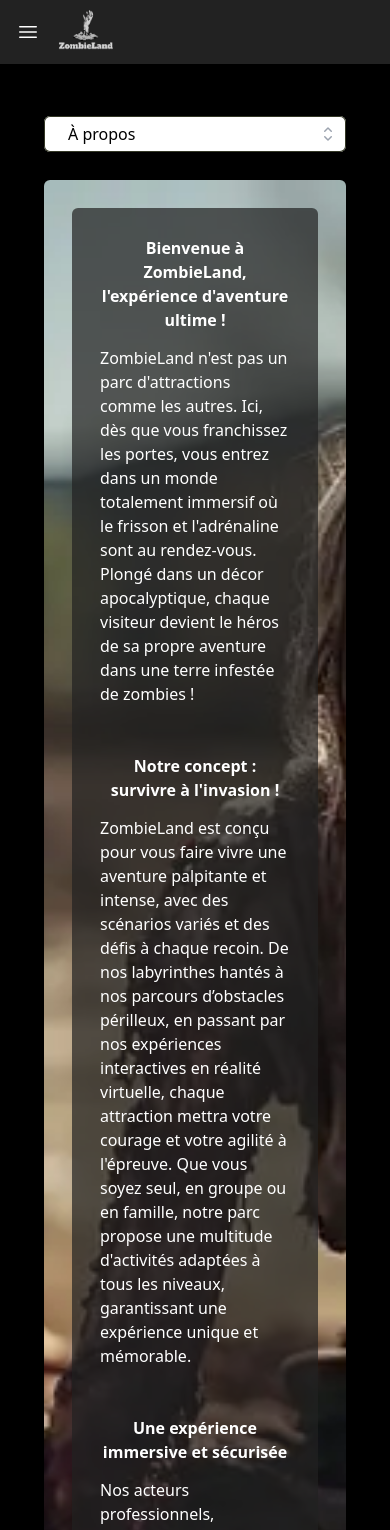
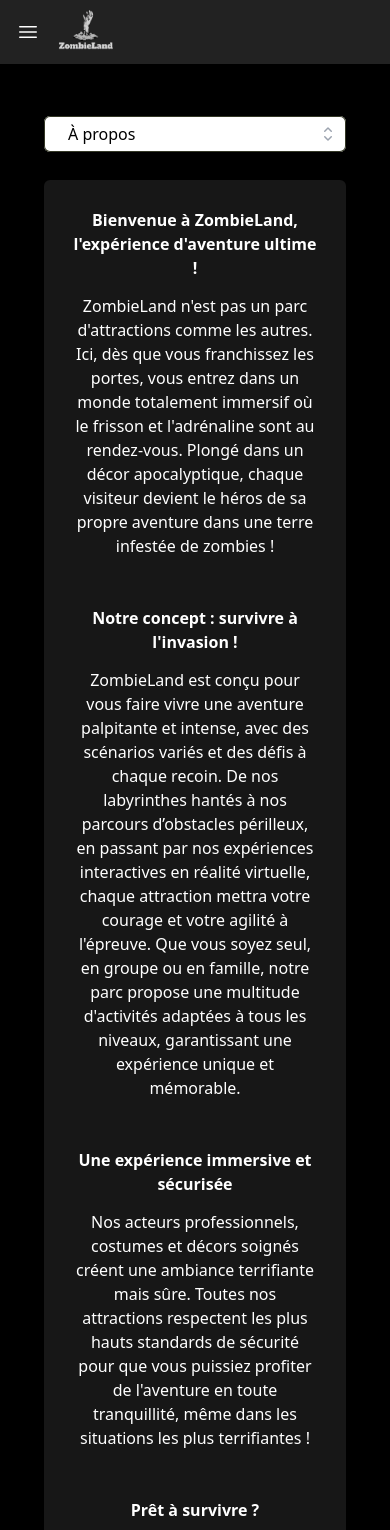
Before and after one commit to Camille-ldt/ZombieLand-front, a React (Vite) app: page /informations-utiles in a window 390 px wide. Shown: the top 1530 px of the page. Built offline with nearby package versions, Linux system fonts and the light colour scheme.

Commit message:
Update SEO

```diff
--- a/src/Pages/AboutUs.tsx
+++ b/src/Pages/AboutUs.tsx
@@ -1,23 +1,27 @@
 const AboutUs = () => {
 	return (
-		<div className="relative text-left rounded-md lg:mx-52 p-7 mt-7 ">
-			<div className="absolute inset-0 bg-[url('./assets/img/zombie-girl.webp')] bg-cover bg-center rounded-md" />
+	  <div className="relative text-left rounded-md lg:mx-52 lg:p-7 mt-7">
 
-			<div className="relative p-7 rounded-md bg-grey/70">
-				<p className="text-white pb-3.5 sm:text-lg md:text-xl lg:text-3xl font-semibold text-center">
+		<div className="absolute inset-0 bg-[url('./assets/img/zombie-girl.webp')] bg-cover bg-center rounded-md lg:block hidden"
+			 role="img"
+			 aria-label="Image d'une fille zombie représentant l'univers immersif de Zombieland"
+		/>
+
+		<div className="relative rounded-md bg-grey/70 p-7">
+		  <h2 className="text-white pb-3.5 sm:text-lg md:text-xl lg:text-3xl font-semibold text-center">
 			Bienvenue à ZombieLand, l'expérience d'aventure ultime !
-				</p>
-				<p className="text-white pb-12 sm:text-base md:text-lg lg:text-xl">
+		  </h2>
+		  <p className="text-white pb-12 sm:text-base md:text-lg lg:text-xl text-center lg:text-start">
 			ZombieLand n'est pas un parc d'attractions comme les autres. Ici, dès
 			que vous franchissez les portes, vous entrez dans un monde totalement
 			immersif où le frisson et l'adrénaline sont au rendez-vous. Plongé
 			dans un décor apocalyptique, chaque visiteur devient le héros de sa
 			propre aventure dans une terre infestée de zombies !
 		  </p>
-				<p className="text-white pb-3.5 sm:text-lg md:text-xl lg:text-3xl font-semibold text-center">
+		  <h2 className="text-white pb-3.5 sm:text-lg md:text-xl lg:text-3xl font-semibold text-center">
 			Notre concept : survivre à l'invasion !
-				</p>
-				<p className="text-white pb-12 sm:text-base md:text-lg lg:text-xl">
+		  </h2>
+		  <p className="text-white pb-12 sm:text-base md:text-lg lg:text-xl text-center lg:text-start">
 			ZombieLand est conçu pour vous faire vivre une aventure palpitante et
 			intense, avec des scénarios variés et des défis à chaque recoin. De
 			nos labyrinthes hantés à nos parcours d’obstacles périlleux, en
@@ -27,20 +31,20 @@ const AboutUs = () => {
 			d'activités adaptées à tous les niveaux, garantissant une expérience
 			unique et mémorable.
 		  </p>
-				<p className="text-white pb-3.5 sm:text-lg md:text-xl lg:text-3xl font-semibold text-center">
+		  <h2 className="text-white pb-3.5 sm:text-lg md:text-xl lg:text-3xl font-semibold text-center">
 			Une expérience immersive et sécurisée
-				</p>
-				<p className="text-white pb-12 sm:text-base md:text-lg lg:text-xl">
+		  </h2>
+		  <p className="text-white pb-12 sm:text-base md:text-lg lg:text-xl text-center lg:text-start">
 			Nos acteurs professionnels, costumes et décors soignés créent une
 			ambiance terrifiante mais sûre. Toutes nos attractions respectent les
 			plus hauts standards de sécurité pour que vous puissiez profiter de
 			l'aventure en toute tranquillité, même dans les situations les plus
 			terrifiantes !
 		  </p>
-				<p className="text-white pb-3.5 sm:text-lg md:text-xl lg:text-3xl font-semibold text-center">
+		  <h2 className="text-white pb-3.5 sm:text-lg md:text-xl lg:text-3xl font-semibold text-center">
 			Prêt à survivre ?
-				</p>
-				<p className="text-white sm:text-base md:text-lg lg:text-xl">
+		  </h2>
+		  <p className="text-white sm:text-base md:text-lg lg:text-xl text-center lg:text-start">
 			Rejoignez-nous et découvrez si vous avez l'âme d'un survivant ! Que
 			vous veniez pour un anniversaire, un événement spécial ou simplement
 			pour repousser vos limites, ZombieLand vous promet des souvenirs
--- a/src/Pages/BackOfficeUser.tsx
+++ b/src/Pages/BackOfficeUser.tsx
@@ -2,7 +2,7 @@ import { useEffect, useState } from "react";
 import { getDatas, createData, updateData, deleteData } from "../services/api";
 import Aside from "../components/Aside";
 import UserModal from "../components/UserModal";
-import { toast } from 'react-toastify';
+import { toast } from "react-toastify";
 
 interface User {
 	id: number;
@@ -146,8 +146,9 @@ const BackOfficeUser: React.FC = () => {
 			toast.success("Utilisateur créé avec succès !");
 		} catch (error) {
 			console.error("Error while creating user:", error);
-			toast.error("Erreur lors de la création de l'utilisateur. Veuillez réessayer plus tard.");
-
+			toast.error(
+				"Erreur lors de la création de l'utilisateur. Veuillez réessayer plus tard.",
+			);
 		}
 	};
 
@@ -171,7 +172,10 @@ const BackOfficeUser: React.FC = () => {
 					updatedUser.id,
 					updatedUser,
 				);
-				console.log("Updated user received from the server:", updatedUserFromServer);
+				console.log(
+					"Updated user received from the server:",
+					updatedUserFromServer,
+				);
 
 				// Find the index of the user to update
 				const userIndex = users.findIndex(
@@ -196,7 +200,9 @@ const BackOfficeUser: React.FC = () => {
 			}
 		} catch (error) {
 			console.error("Error while updating user", error);
-			toast.error("Erreur lors de la modification de l'utilisateur. Veuillez réessayer plus tard.");
+			toast.error(
+				"Erreur lors de la modification de l'utilisateur. Veuillez réessayer plus tard.",
+			);
 		}
 	};
 
@@ -225,7 +231,9 @@ const BackOfficeUser: React.FC = () => {
 			setIsLoading(false);
 		} catch (error) {
 			console.error("Error while deleting users:", error);
-			toast.error("Erreur lors de la suppression de l'utilisateur. Veuillez réessayer plus tard.")
+			toast.error(
+				"Erreur lors de la suppression de l'utilisateur. Veuillez réessayer plus tard.",
+			);
 		}
 	};
 
@@ -233,7 +241,7 @@ const BackOfficeUser: React.FC = () => {
 	const SmallScreenMessage = () => (
 		<div className="flex items-center justify-center h-screen bg-gray-100 p-4">
 			<p className="text-center text-xl font-semibold">
-				This page is only available on larger screens. Please use a bigger display to access this content.
+			Cette page est uniquement disponible sur ordinateur. Veuillez utiliser un écran plus grand pour accéder au contenu.
 			</p>
 		</div>
 	);
@@ -250,7 +258,6 @@ const BackOfficeUser: React.FC = () => {
 				<Aside />
 				<div className="flex-1 overflow-auto">
 					<div className="flex h-screen bg-gray-100">
-
 						<div className="flex-1 overflow-auto">
 							<div className="container p-4 mx-auto">
 								<h1 className="mb-4 text-2xl font-bold">
@@ -339,7 +346,9 @@ const BackOfficeUser: React.FC = () => {
 											{usersToDisplay.map((user) => (
 												<tr key={user.id}>
 													{/* ID de l'utilisateur */}
-										<td className="px-6 py-4 whitespace-nowrap">{user.id}</td>
+													<td className="px-6 py-4 whitespace-nowrap">
+														{user.id}
+													</td>
 
 													{/* Nom de l'utilisateur */}
 													<td className="px-6 py-4 whitespace-nowrap">
@@ -354,7 +363,10 @@ const BackOfficeUser: React.FC = () => {
 
 													{/* Rôle de l'utilisateur */}
 													<td className="px-6 py-4 whitespace-nowrap ">
-											{roles.find((role) => role.id === user.role_id)?.name}
+														{
+															roles.find((role) => role.id === user.role_id)
+																?.name
+														}
 													</td>
 													<td className="px-6 py-4 whitespace-nowrap">
 														{/* Checkbox pour modifier ou supprimer un utilisateur */}
@@ -376,7 +388,6 @@ const BackOfficeUser: React.FC = () => {
 				</div>
 			</div>
 		</>
-
 	);
 };
 
--- a/src/Pages/Newsletter.tsx
+++ b/src/Pages/Newsletter.tsx
@@ -1,7 +1,7 @@
 const Newsletter = () => {
 	return (
-		<div className="relative text-white px-10 py-4 mt-11 text-center lg:mx-52">
-			<div className="absolute inset-0 bg-[url('./assets/img/mains-zombie.webp')] bg-cover bg-bottom rounded-md" />
+		<div className="relative text-white lg:px-10 py-4 mt-11 text-center lg:mx-52">
+			<div className="absolute inset-0 bg-[url('./assets/img/mains-zombie.webp')] bg-cover bg-bottom rounded-md lg:block hidden" />
 			<div className="relative p-7 rounded-md bg-grey/70">
 				<div className="pb-6 text-left">
 					<h2 className="text-2xl font-bold text-center pb-6">
--- a/src/components/GreenLink.tsx
+++ b/src/components/GreenLink.tsx
@@ -1,7 +1,38 @@
+// import React from 'react';
+
+// interface LinkProps {
+// 	textSize?: 'text-sm' | 'text-base' | 'text-lg';
+//   	position?: 'relative' | 'absolute' | 'fixed';
+// 	children: React.ReactNode;
+// 	className?: string;
+// 	onClick: () => void;
+// }
+
+// export const GreenLink = ({
+// 	onClick,
+// 	position,
+// 	textSize,
+// 	children,
+// 	className,
+// }: LinkProps) => {
+// 	return (
+// 		<button
+//   onClick={onClick}
+//   className={`transform transition-transform duration-400 hover:scale-110 ${position} inline-flex items-center rounded-md bg-green-low px-3 py-2 ${textSize} font-semibold text-white shadow-sm hover:bg-red-primary focus-visible:outline focus-visible:outline-2 focus-visible:outline-offset-2 focus-visible:outline-red-primary mx-3 active:bg-red-primary focus:bg-red-primary`}
+// >
+//   {children}
+// </button>
+
+// 	);
+// };
+
+import React from 'react';
+
 interface LinkProps {
-	textSize: string;
-	position: string;
-	children: string;
+  textSize?: 'text-sm' | 'text-base' | 'text-lg';
+  position?: 'relative' | 'absolute' | 'fixed';
+  children: React.ReactNode;
+  className?: string;
   onClick: () => void;
 }
 
@@ -10,13 +41,14 @@ export const GreenLink = ({
   position,
   textSize,
   children,
+  className,
 }: LinkProps) => {
   return (
-		<div
+    <button
       onClick={onClick}
-			className={`transform transition-transform duration-400 hover:scale-110 ${position} inline-flex items-center rounded-md bg-green-low px-3 py-2 ${textSize} font-semibold text-white shadow-sm hover:bg-red-primary focus-visible:outline focus-visible:outline-2 focus-visible:outline-offset-2 focus-visible:outline-red-primary mx-3 active:bg-red-primary focus:bg-red-primary`}
+      className={`transform transition-transform duration-400 hover:scale-110 ${position} inline-flex items-center rounded-md bg-green-low px-3 py-2 ${textSize} font-semibold text-white shadow-sm hover:bg-red-primary focus-visible:outline focus-visible:outline-2 focus-visible:outline-offset-2 focus-visible:outline-red-primary mx-3 active:bg-red-primary focus:bg-red-primary ${className}`}
     >
       {children}
-		</div>
+    </button>
   );
 };
--- a/src/components/UsefulInformation/UsefulInformation.tsx
+++ b/src/components/UsefulInformation/UsefulInformation.tsx
@@ -63,7 +63,7 @@ export const UsefulInformation = () => {
 						textSize="text-sm"
 						position="relative"
 					>
-						{item.name} {/* Display the name of the option */}
+						{item.name}
 					</GreenLink>
 				))}
 			</div>
--- a/src/routes/router.tsx
+++ b/src/routes/router.tsx
@@ -120,4 +120,5 @@ const router = createBrowserRouter([
 	},
 ]);
 
+
 export default router;
```
Also changed, not shown: src/Pages/Login.tsx (+47 -28 lines), src/components/Navbar.tsx (+55 -25 lines). Lines whose indentation alone changed are shown as unchanged.
